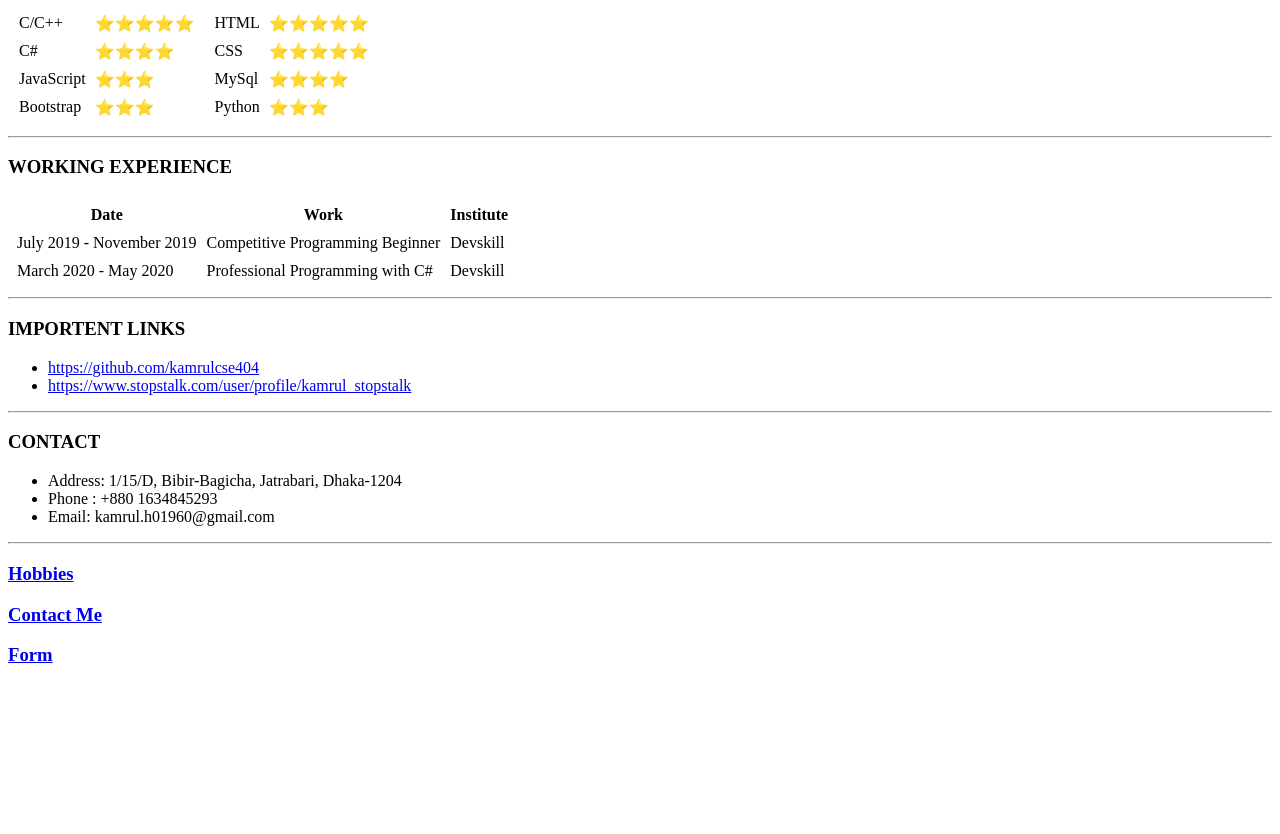
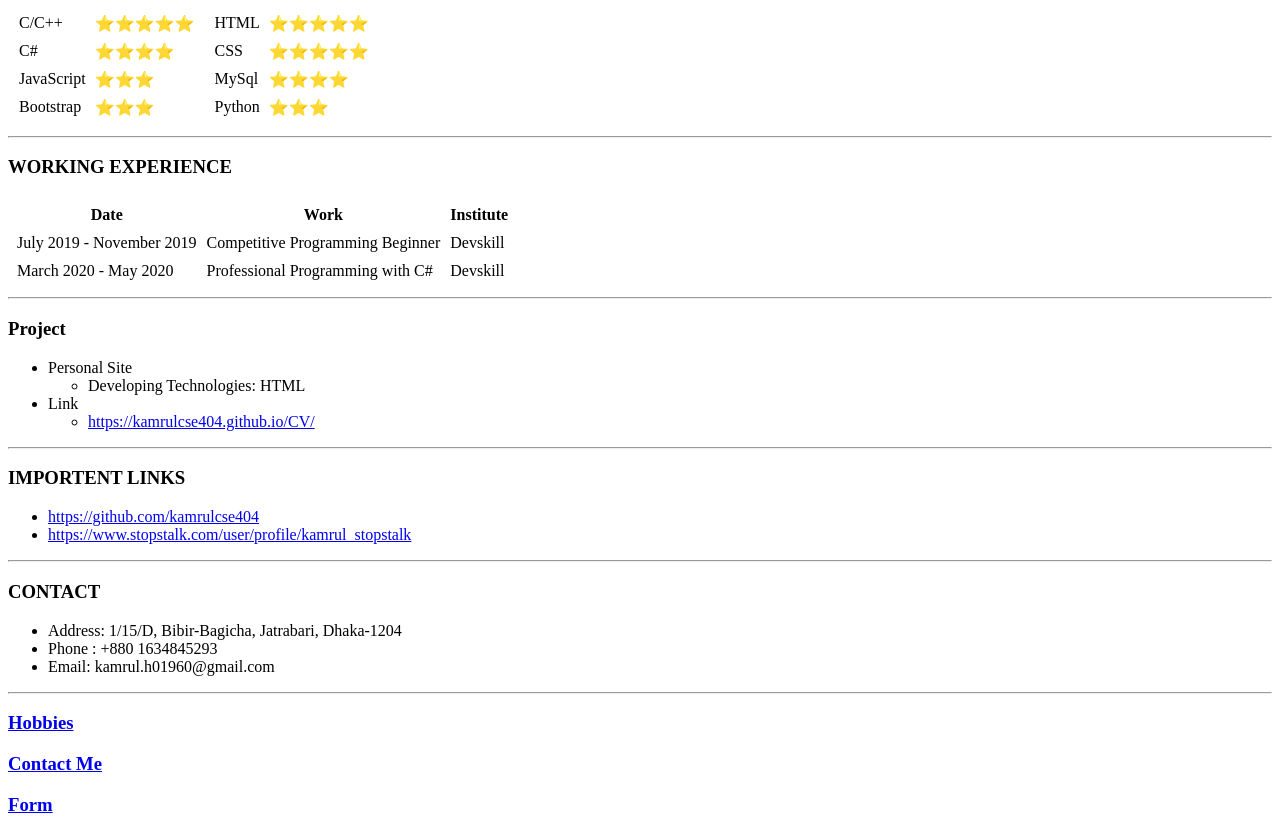
Before and after one commit to kamrulcse404/CV, a plain HTML site: page index.html in a window 1280 px wide. Shown: the part 1277-2111 px from the top of the page. Before the commit the page ends 1962 px from the top, so only its background shows below. Drawn offline with Linux system fonts and the light colour scheme.

Commit message:
Add files via upload

```diff
--- a/index.html
+++ b/index.html
@@ -167,6 +167,19 @@
   </table>
   <hr>
 
+  <h3>Project</h3>
+  <ul>
+    <li>Personal Site</li>
+    <ul>
+      <li>Developing Technologies: HTML</li>
+    </ul>
+    <li>Link</li>
+    <ul>
+      <li><a href="https://kamrulcse404.github.io/CV/">https://kamrulcse404.github.io/CV/</a></li>
+    </ul>
+  </ul>
+  <hr>
+
   <h3>IMPORTENT LINKS</h3>
   <ul>
     <li><a href="https://github.com/kamrulcse404">https://github.com/kamrulcse404</a></li>
```
